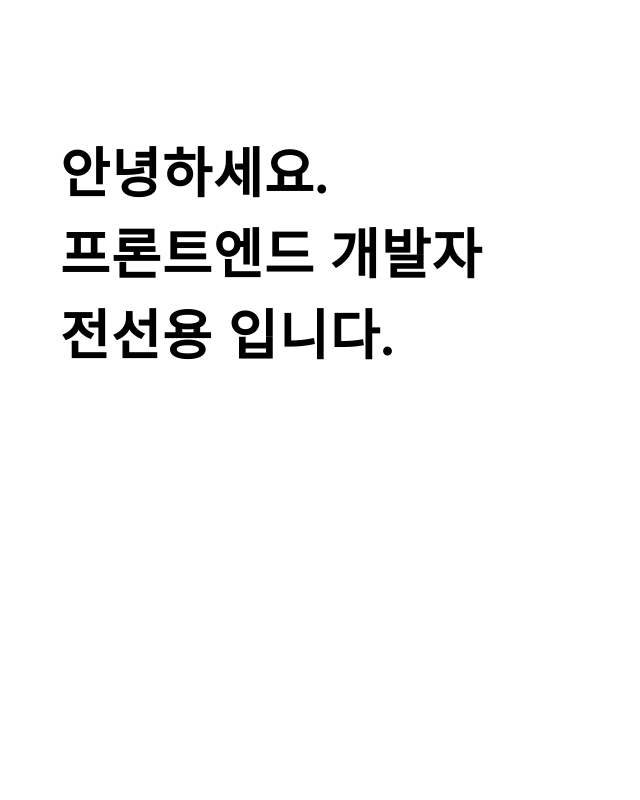
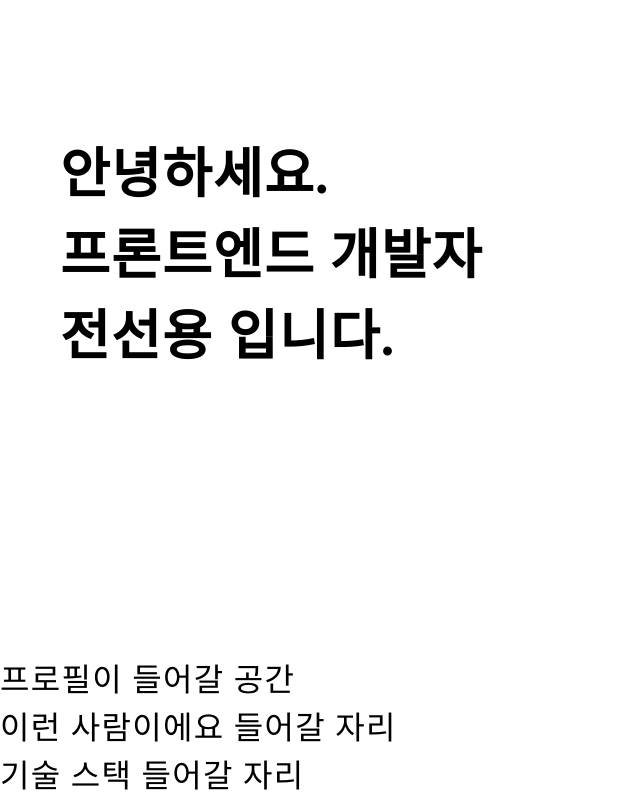
Before and after one commit to sy0725/portfolio, a Next.js app: page / in a window 1280 px wide. Shown: the part 226-1026 px from the top of the page, without its empty margins (0-640 px from the left). Before the commit the page ends 882 px from the top, so only its background shows below. Built offline with nearby package versions, Linux system fonts and the light colour scheme; a web font is replaced by a local one.

Commit message:
🌈 기본 파일 추가

```diff
--- a/src/app/error.tsx
+++ b/src/app/error.tsx
@@ -5,7 +5,7 @@ import React from 'react'
 function error() {
   return (
     <div>
-      <p>error 화면입니다.</p>
+      <p>Error</p>
     </div>
   )
 }
--- a/src/app/loading.tsx
+++ b/src/app/loading.tsx
@@ -6,7 +6,7 @@ import React from 'react'
 function loading() {
   return (
     <div>
-      <p>loading</p>
+      <p>Loading</p>
     </div>
   )
 }
--- a/src/app/page.tsx
+++ b/src/app/page.tsx
@@ -1,12 +1,18 @@
+import "@/style/globals.css";
 import React from "react";
-import "@/style/globals.css";
 import Header from "@/components/Header/Header";
-import Hello from "@/components/TextAnimation/Hello";
+import Hello from "@/components/Hello/Hello";
+import Profile from "@/components/About/Profile";
+import Me from "@/components/About/Me";
+import Skill from "@/components/Skill/Skill";
 function page() {
   return (
     <div>
       <Header/>
       <Hello/>
+      <Profile/>
+      <Me/>
+      <Skill/>
     </div>
   );
 }
--- /dev/null
+++ b/src/components/About/Me.tsx
@@ -0,0 +1,11 @@
+import React from 'react'
+
+function Me() {
+  return (
+    <div>
+      이런 사람이에요 들어갈 자리
+    </div>
+  )
+}
+
+export default Me
--- /dev/null
+++ b/src/components/About/Profile.tsx
@@ -0,0 +1,11 @@
+import React from 'react'
+
+function Profile() {
+  return (
+    <div>
+      프로필이 들어갈 공간
+    </div>
+  )
+}
+
+export default Profile
--- /dev/null
+++ b/src/components/Skill/Skill.tsx
@@ -0,0 +1,11 @@
+import React from 'react'
+
+function Skill() {
+  return (
+    <div>
+      기술 스택 들어갈 자리
+    </div>
+  )
+}
+
+export default Skill
```
Also changed, not shown: src/components/Hello/Hello.tsx (renamed from src/components/TextAnimation/Hello.tsx).
